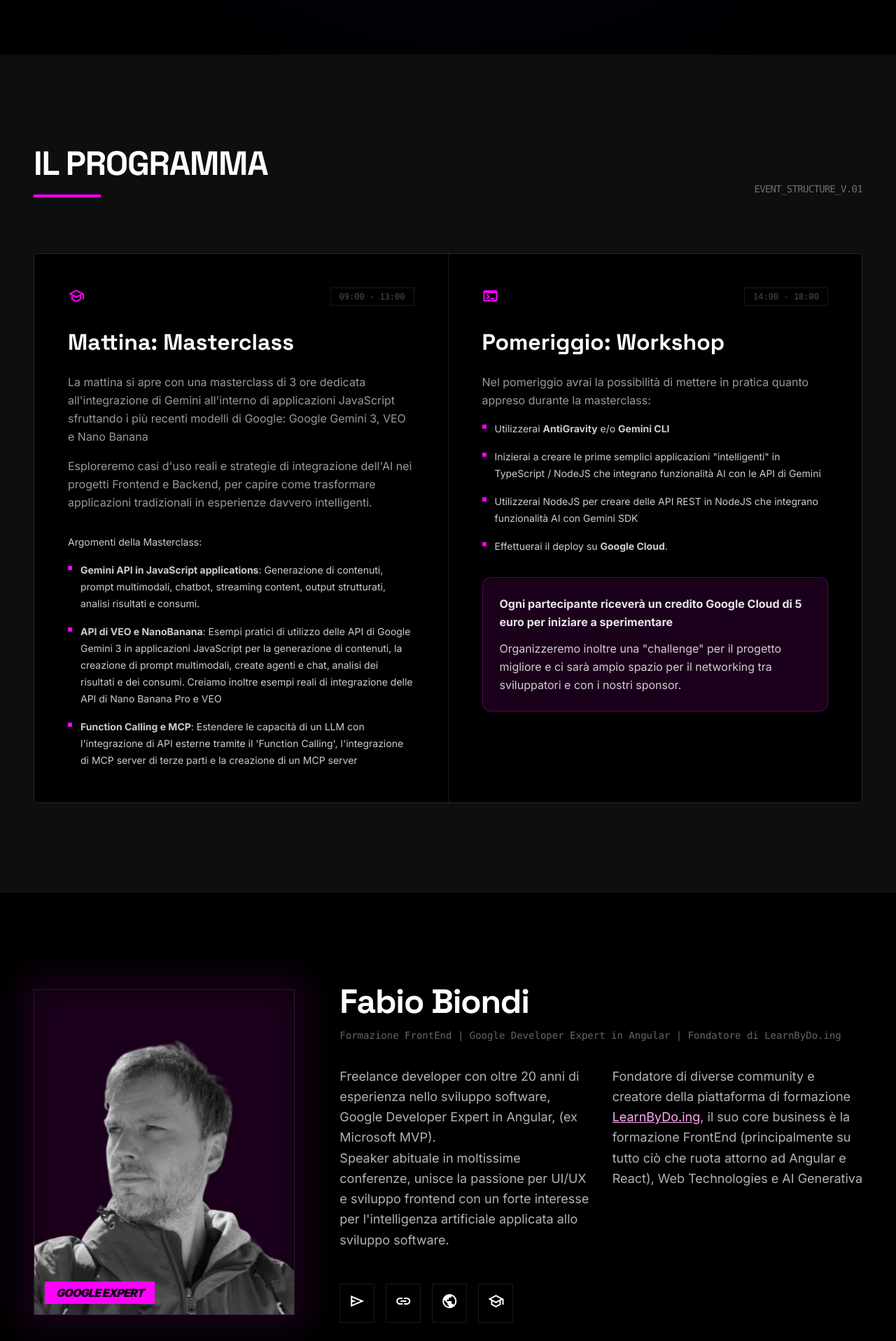
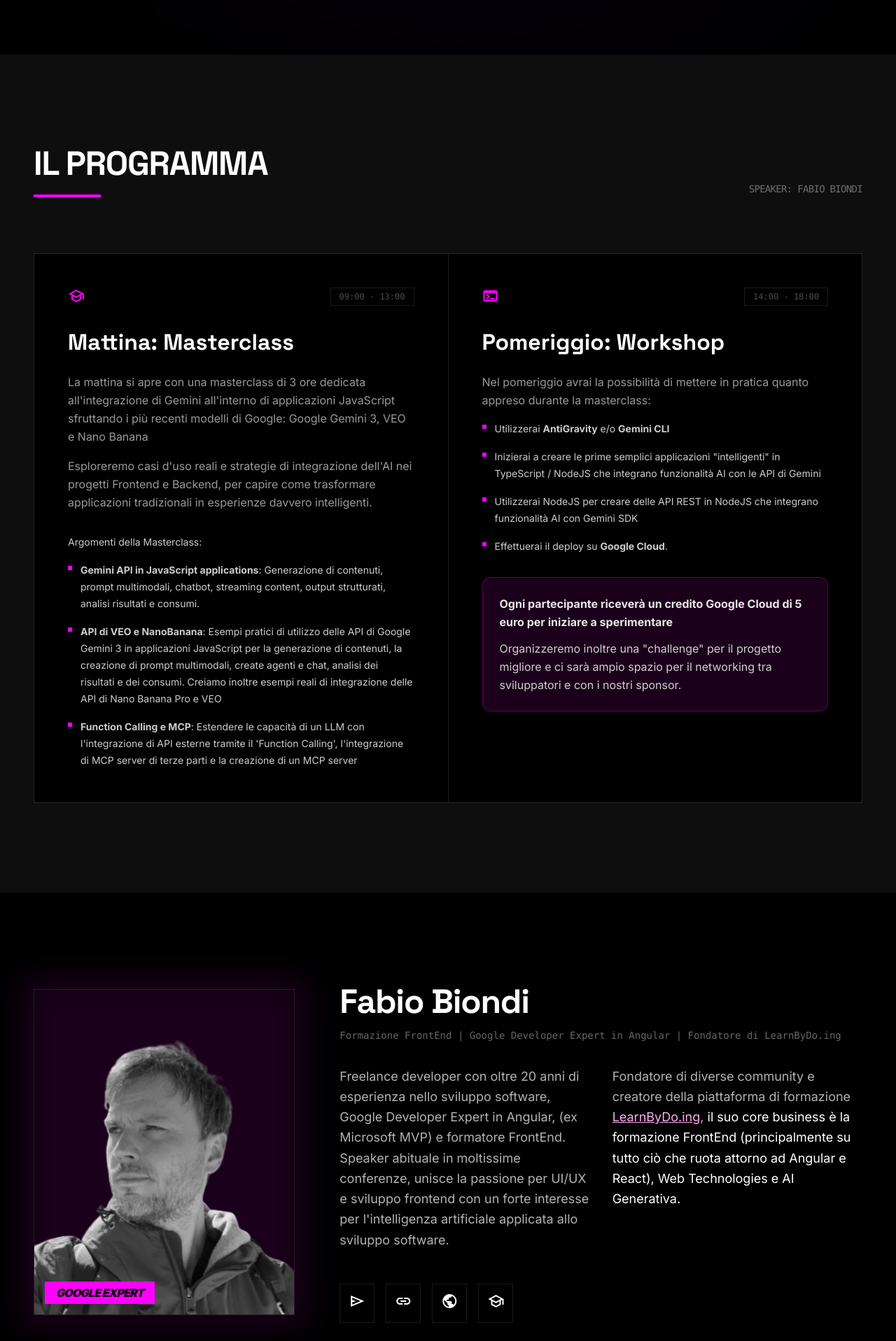
Before and after one commit to fabiobiondi/codelabs-2026-landing-sponsors, a Next.js app: page / in a window 1280 px wide. Shown: the part 880-2797 px from the top of the page at 70% size. Built offline with nearby package versions, Linux system fonts and the light colour scheme.

Commit message:
Fix minori

```diff
--- a/src/app/(main)/components/CoreTracksSection.tsx
+++ b/src/app/(main)/components/CoreTracksSection.tsx
@@ -10,7 +10,7 @@
             <div className="h-1 w-24 bg-primary-container" />
           </div>
           <p className="font-mono text-sm tracking-tighter text-white/40 uppercase">
-            Event_Structure_v.01
+            SPEAKER: FABIO BIONDI
           </p>
         </div>
         <div className="grid gap-px overflow-hidden border border-white/5 bg-white/5 md:grid-cols-2">
--- a/src/app/(main)/components/MainNavigation.tsx
+++ b/src/app/(main)/components/MainNavigation.tsx
@@ -4,7 +4,7 @@
 
 const navItems = [
   { label: 'IL PROGRAMMA', id: 'programma' },
-  { label: 'ISTRUTTORE', id: 'istruttore' },
+  { label: 'SPEAKER', id: 'istruttore' },
   { label: 'DATE', id: 'date' },
   { label: 'REQUISITI', id: 'requisiti' },
 ]
@@ -28,10 +28,15 @@
       {
         rootMargin: '-20% 0px -70% 0px',
         threshold: 0,
-      }
+      },
     )
 
-    const allSections = [...navItems.map(item => item.id), 'past-events', 'sponsors', 'cta']
+    const allSections = [
+      ...navItems.map((item) => item.id),
+      'past-events',
+      'sponsors',
+      'cta',
+    ]
     allSections.forEach((id) => {
       const element = document.getElementById(id)
       if (element) observer.observe(element)
@@ -48,7 +53,7 @@
         width: activeRef.offsetWidth,
       })
     } else {
-        setIndicatorStyle({ left: 0, width: 0 })
+      setIndicatorStyle({ left: 0, width: 0 })
     }
   }, [currentActiveId])
 
@@ -69,7 +74,7 @@
   }
 
   return (
-    <div className="relative hidden md:flex items-center gap-8 font-headline tracking-tight uppercase text-sm font-bold">
+    <div className="relative hidden items-center gap-8 font-headline text-sm font-bold tracking-tight uppercase md:flex">
       {navItems.map((item) => (
         <button
           key={item.id}
@@ -78,7 +83,9 @@
           }}
           onClick={() => scrollToSection(item.id)}
           className={`relative pb-1 transition-colors duration-300 ${
-            currentActiveId === item.id ? 'text-primary-container' : 'text-white/60 hover:text-white'
+            currentActiveId === item.id
+              ? 'text-primary-container'
+              : 'text-white/60 hover:text-white'
           }`}
         >
           {item.label}
--- a/src/app/(main)/components/SpeakerSection.tsx
+++ b/src/app/(main)/components/SpeakerSection.tsx
@@ -32,7 +32,8 @@
           <div className="grid grid-cols-1 gap-8 md:grid-cols-2">
             <p className="text-lg leading-relaxed text-white/70">
               Freelance developer con oltre 20 anni di esperienza nello sviluppo
-              software, Google Developer Expert in Angular, (ex Microsoft MVP).
+              software, Google Developer Expert in Angular, (ex Microsoft MVP) e
+              formatore FrontEnd.
               <br />
               Speaker abituale in moltissime conferenze, unisce la passione per
               UI/UX e sviluppo frontend con un forte interesse per
@@ -49,9 +50,13 @@
               >
                 LearnByDo.ing
               </a>
-              , il suo core business è la formazione FrontEnd (principalmente su
-              tutto ciò che ruota attorno ad Angular e React), Web Technologies
-              e AI Generativa
+              ,{' '}
+              <span className="text-white">
+                {' '}
+                il suo core business è la formazione FrontEnd (principalmente su
+                tutto ciò che ruota attorno ad Angular e React), Web
+                Technologies e AI Generativa.
+              </span>
             </p>
           </div>
           <div className="mt-12 flex gap-4">
--- a/src/app/(main)/layout.tsx
+++ b/src/app/(main)/layout.tsx
@@ -29,7 +29,7 @@
       <footer className="w-full border-t border-[#FF00FF]/10 bg-surface-container-lowest font-body text-sm tracking-wide">
         <div className="mx-auto flex w-full max-w-[1440px] flex-col items-center justify-between gap-8 px-12 py-16 md:flex-row">
           <div className="text-lg font-black text-white/50">
-            Gemini Workshop
+            Gemini CodeLabs #1
             <br />
             <span className="font-normal">Fabio Biondi</span>
           </div>
```
